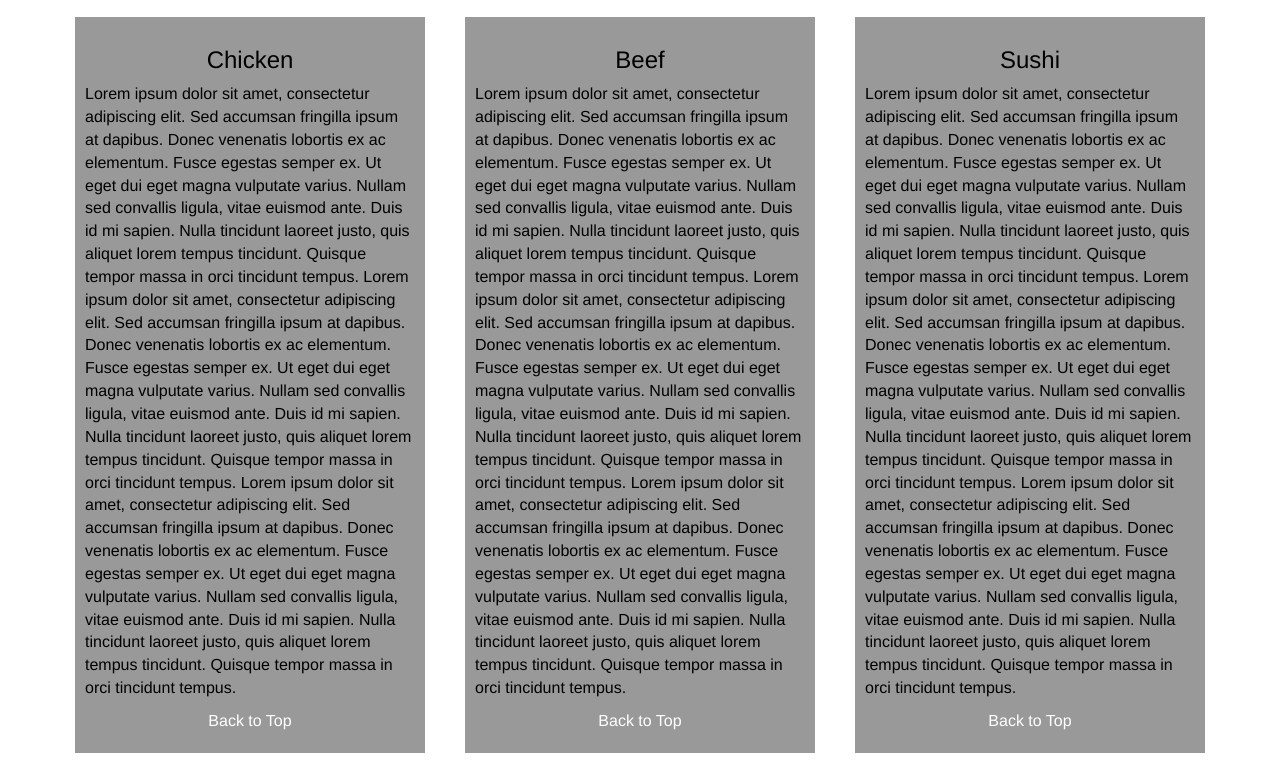
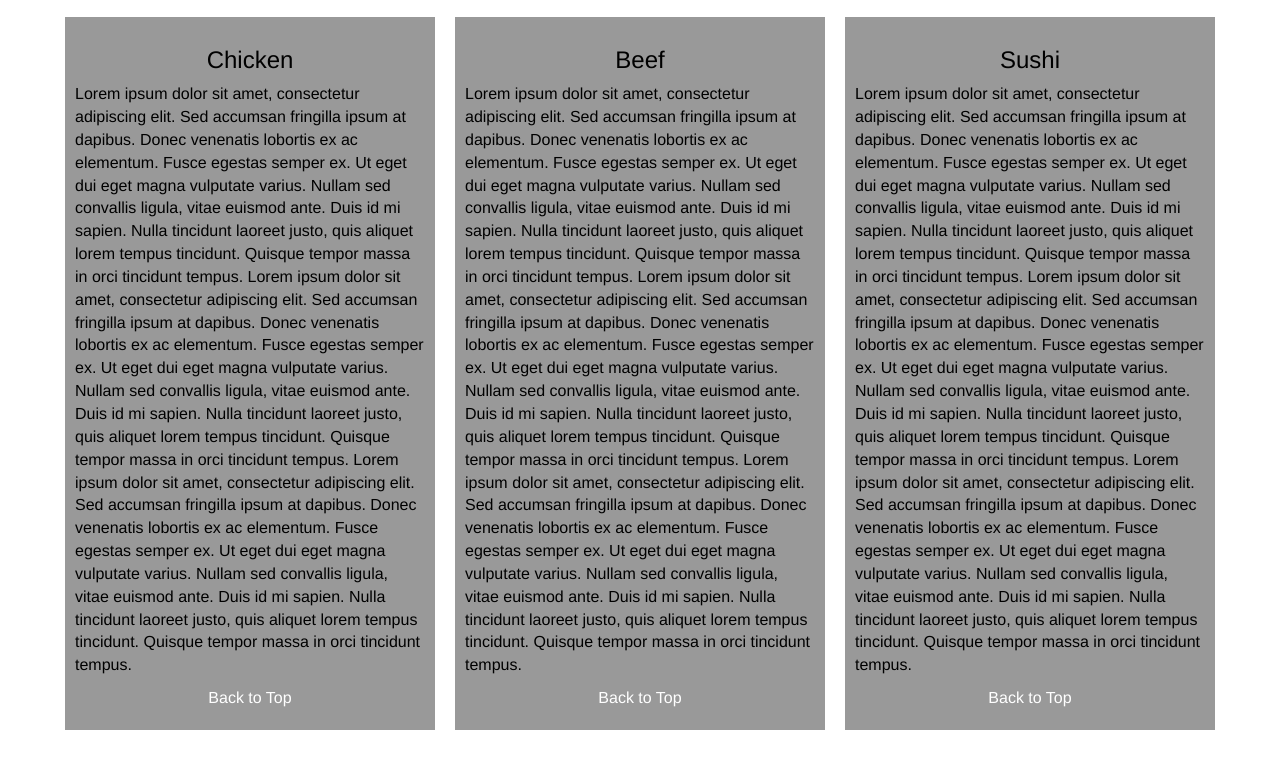
Before and after one commit to faneiosi/coursera-ruby, a plain HTML site: page mod3-solution/index.html in a window 1280 px wide. Shown: the part 104-867 px from the top of the page. After the commit the page ends 844 px from the top, so only its background shows below. Drawn offline with Linux system fonts and the light colour scheme.

Commit message:
Update styles.css

```diff
--- a/mod3-solution/css/styles.css
+++ b/mod3-solution/css/styles.css
@@ -79,8 +79,8 @@ section {
   background-color: #999999;
   margin-top: 10px;
   margin-bottom: 10px;
-  margin-right: 5px;
-  margin-left: 5px;
+  margin-right: -5px;
+  margin-left: -5px;
   padding: 10px;
 }
 
```
